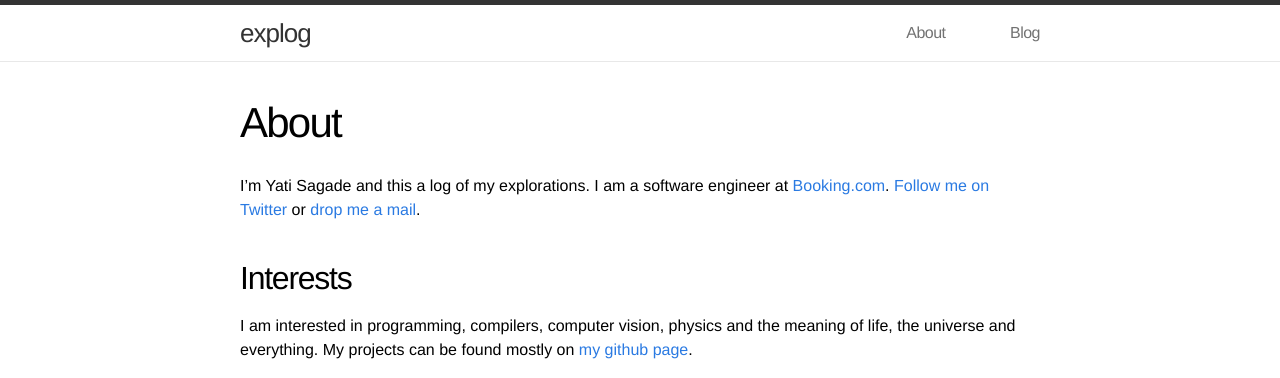
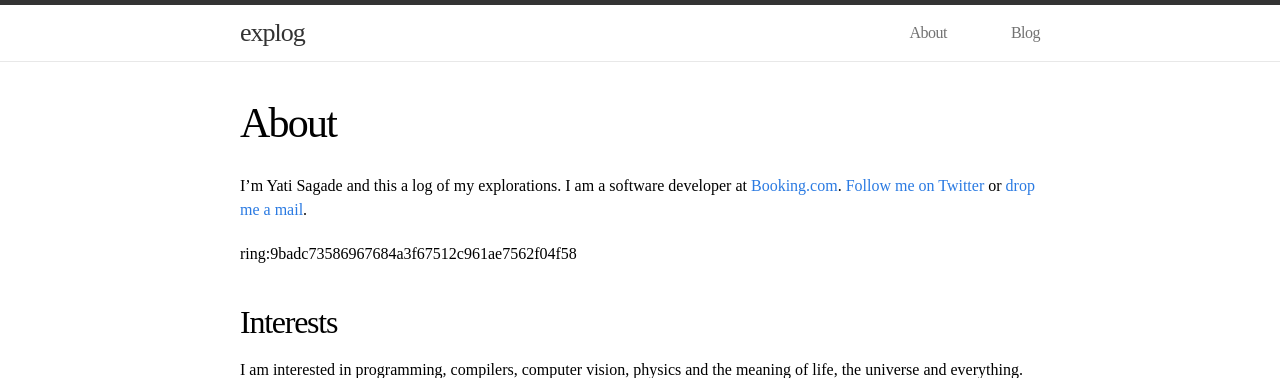
Before and after one commit to yati-sagade/yati-sagade.github.io, a Jekyll site: the page built from about.md, in a window 1280 px wide, cut to the strip 0-378 px from the top of the page. Built offline with Jekyll 4.4.1, drawn with Linux system fonts in a browser that asks for light colours.

Commit message:
style changes

```diff
--- a/about.md
+++ b/about.md
@@ -4,14 +4,17 @@ title: About
 permalink: /about/
 ---
 
-I'm Yati Sagade and this a log of my explorations. I am a software engineer at
+
+I'm Yati Sagade and this a log of my explorations. I am a software developer at
 [Booking.com][3].  [Follow me on Twitter][1] or [drop me a mail][2].
 
+ring:9badc73586967684a3f67512c961ae7562f04f58
 
 ## Interests
 I am interested in programming, compilers, computer vision, physics and the
 meaning of life, the universe and everything. My projects can be found mostly
 on [my github page][5].
+
 
 <a href="http://stackexchange.com/users/351165">
 <img src="http://stackexchange.com/users/flair/351165.png" width="208" height="58" alt="profile for yati sagade on Stack Exchange, a network of free, community-driven Q&amp;A sites" title="profile for yati sagade on Stack Exchange, a network of free, community-driven Q&amp;A sites">
--- a/css/main.css
+++ b/css/main.css
@@ -9,7 +9,7 @@
 html, body { height: 100%; }
 
 body {
-  font-family: Helvetica, Arial, sans-serif;
+  font-family: serif;
   font-size: 16px;
   line-height: 1.5;
   font-weight: 300;
```
